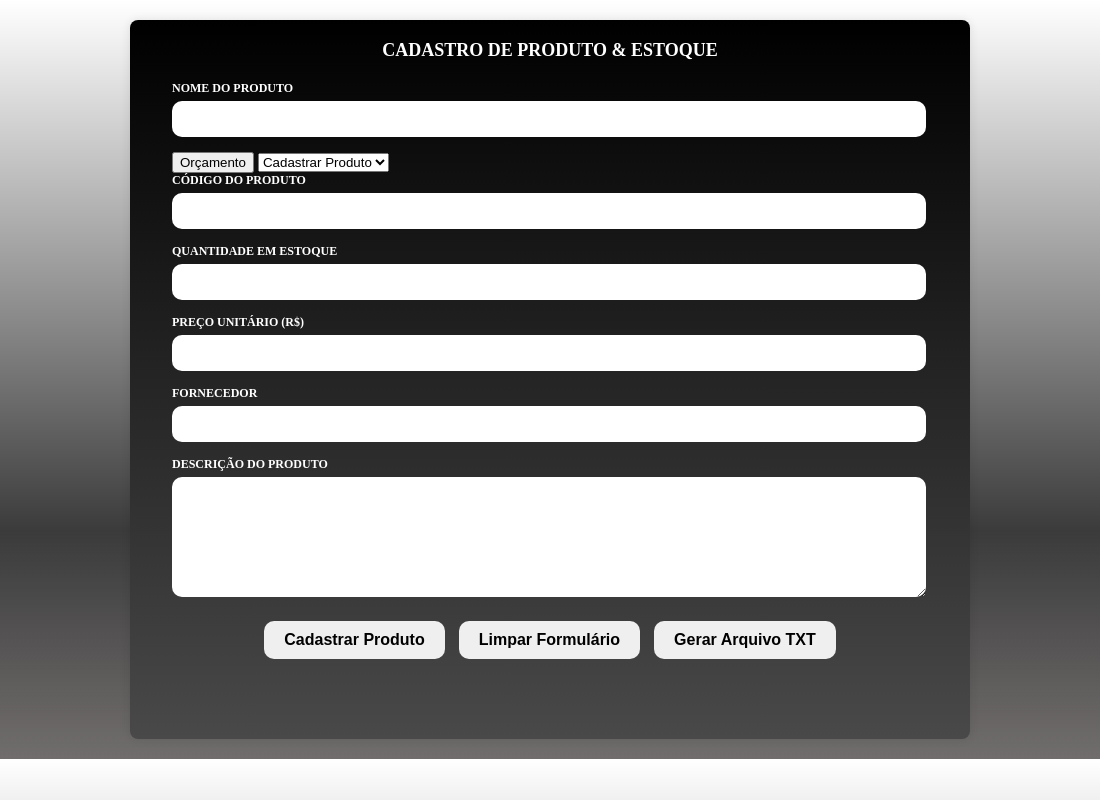
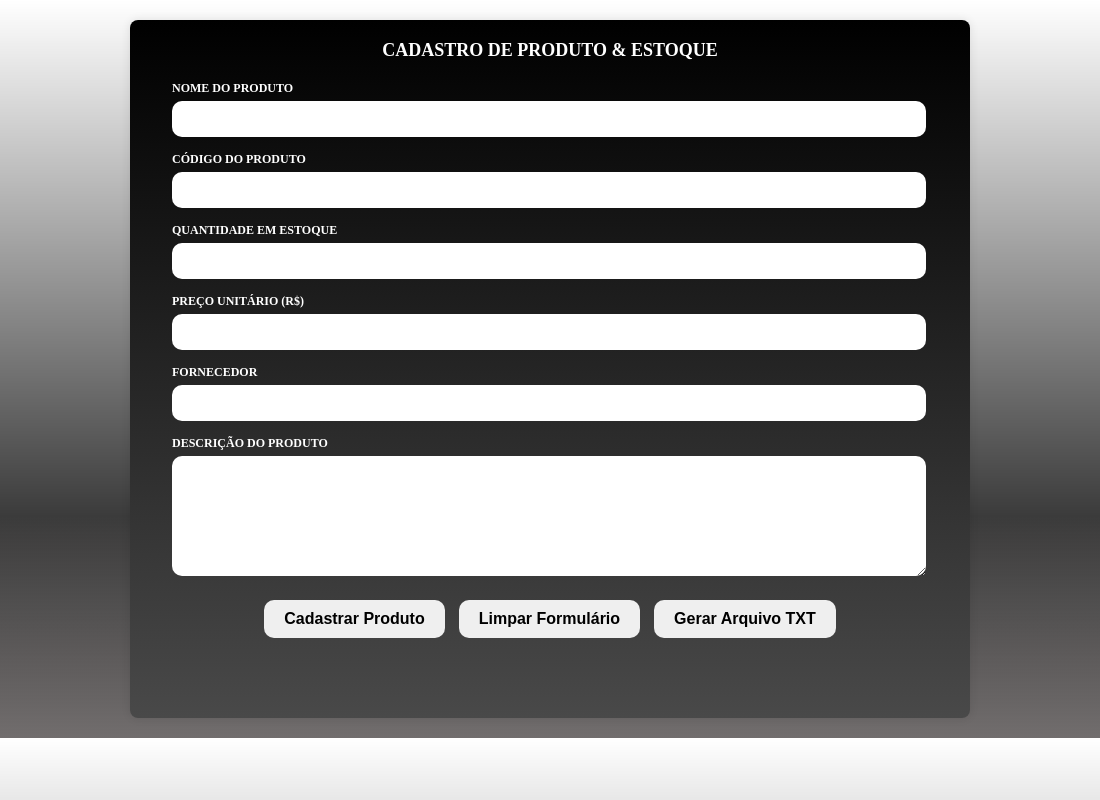
Before and after one commit to riukos/projetooficinasenac, an Electron app: page src/produto_e_estoque.html in a window 1100 px wide. Drawn offline with Linux system fonts and the light colour scheme.

```diff
--- a/src/js/ProdutoEstoque.js
+++ b/src/js/ProdutoEstoque.js
@@ -1,9 +1,9 @@
 // Função para salvar os dados no LocalStorage
 function salvarCadastro() {
     // Obter os valores dos campos
+    console.log('entrou na funcao');
     const produto = {
         produtoNome: document.getElementById('produtoNome').value,
-        categoria: document.getElementById('categoria').value,
         codigoProduto: document.getElementById('codigoProduto').value,
         quantidade: document.getElementById('quantidade').value,
         preco: document.getElementById('preco').value,
@@ -50,7 +50,6 @@
 // Função para limpar os campos do formulário
 function limparFormulario() {
     document.getElementById('produtoNome').value = '';
-    document.getElementById('categoria').value = '';
     document.getElementById('codigoProduto').value = '';
     document.getElementById('quantidade').value = '';
     document.getElementById('preco').value = '';
@@ -62,4 +61,3 @@
 document.querySelector('.save-btn').addEventListener('click', salvarCadastro);
 document.querySelector('.cancel-btn').addEventListener('click', limparFormulario);
 document.querySelector('.generate-txt-btn').addEventListener('click', gerarArquivoTxt);
-document.querySelector('.generate-txt-btn').addEventListener('click', gerarArquivoTxt);
--- a/src/produto_e_estoque.html
+++ b/src/produto_e_estoque.html
@@ -19,13 +19,6 @@
                 <div class="form-group">
                     <label for="produtoNome">Nome do Produto</label>
                     <input type="text" id="produtoNome" name="produtoNome" required>
-                </div>
-                <div class="menu-nav-content">
-                    <button class="button" id="orcamento"><i class="bi bi-cash-coin"></i> Orçamento</button>
-                    <select id="produto-estoque-lista" class="button">
-                        <option value="produtos">Cadastrar Produto</option>
-                        <option value="listar-produtos">Listar Estoque</option>
-                    </select>
                 </div>
                 <div class="form-group">
                     <label for="codigoProduto">Código do Produto</label>
```
Also changed, not shown: 1 other file.
